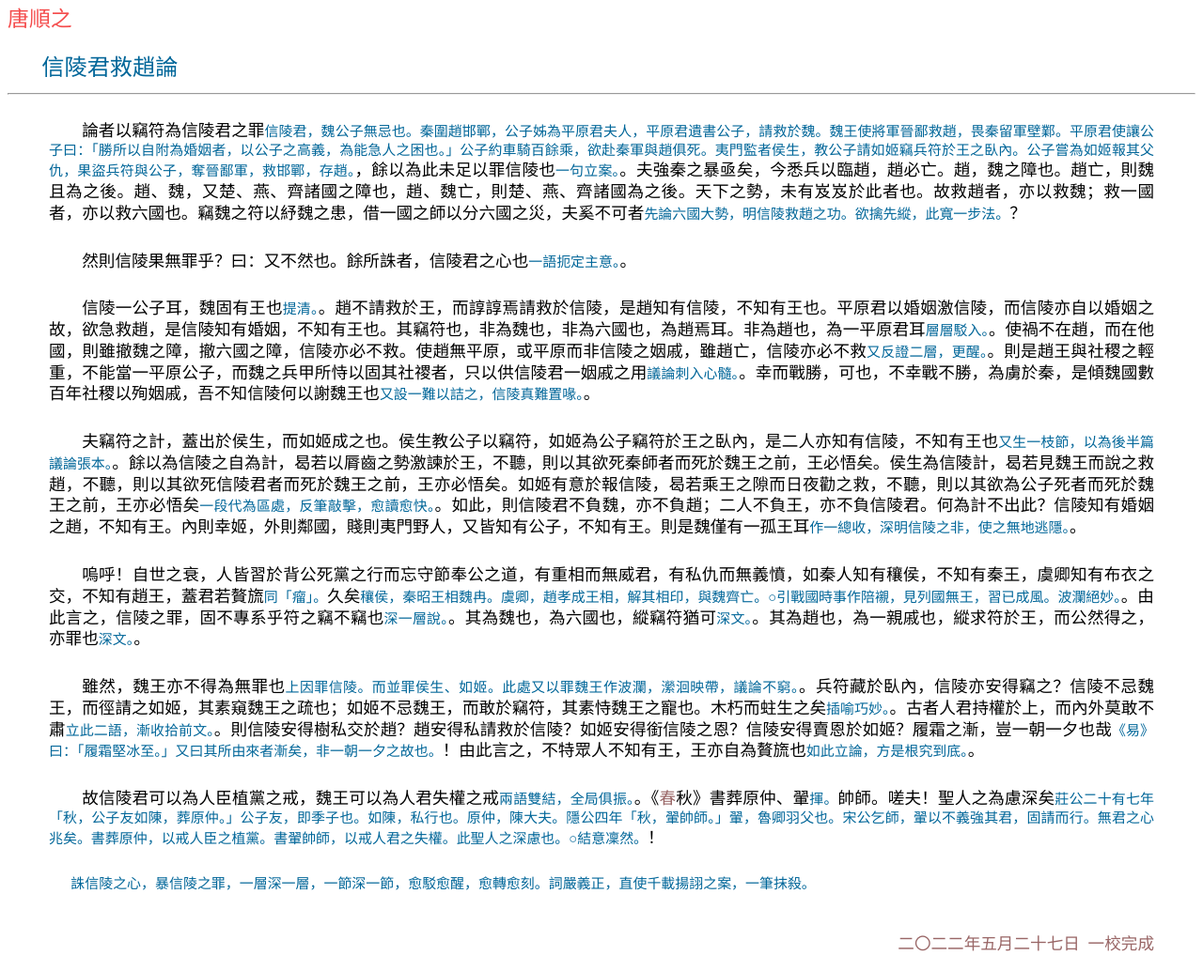
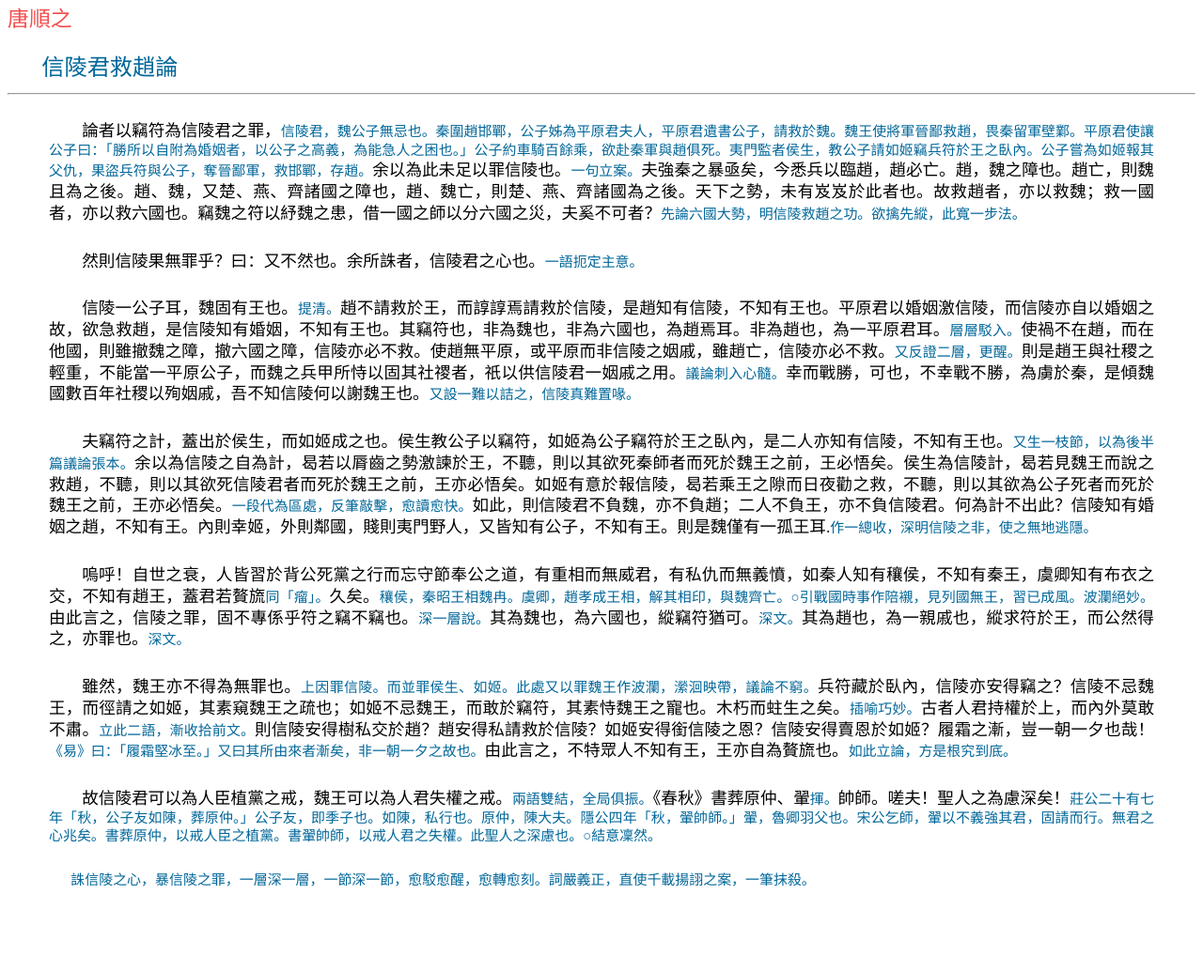
Before and after one commit to Ancient-China-Books/guwenguanzhi, a plain HTML site: page text/part219.html in a window 1280 px wide. Shown: the whole page at 94% size. After the commit the page ends 963 px from the top, so only its background shows below. Drawn offline with Linux system fonts and the light colour scheme; a web font is replaced by a local one.

Commit message:
修復卷十二明文標點錯位以及錯字
Fixes #19

```diff
--- a/text/part219.html
+++ b/text/part219.html
@@ -10,15 +10,14 @@
 <h1 class="juan">唐順之</h1>
 <h2 class="title">信陵君救趙論</h2>
 <hr/>
-<p class="calibre5">論者以竊符為信陵君之罪<span class="zhu">信陵君，魏公子無忌也。秦圍趙邯鄲，公子姊為平原君夫人，平原君遺書公子，請救於魏。魏王使將軍晉鄙救趙，畏秦留軍壁鄴。平原君使讓公子曰：「勝所以自附為婚姻者，以公子之高義，為能急人之困也。」公子約車騎百餘乘，欲赴秦軍與趙俱死。夷門監者侯生，教公子請如姬竊兵符於王之臥內。公子嘗為如姬報其父仇，果盜兵符與公子，奪晉鄙軍，救邯鄲，存趙。</span>，餘以為此未足以罪信陵也<span class="zhu">一句立案。</span>。夫強秦之暴亟矣，今悉兵以臨趙，趙必亡。趙，魏之障也。趙亡，則魏且為之後。趙、魏，又楚、燕、齊諸國之障也，趙、魏亡，則楚、燕、齊諸國為之後。天下之勢，未有岌岌於此者也。故救趙者，亦以救魏；救一國者，亦以救六國也。竊魏之符以紓魏之患，借一國之師以分六國之災，夫奚不可者<span class="zhu">先論六國大勢，明信陵救趙之功。欲擒先縱，此寬一步法。</span>？</p>
-<p class="calibre5">然則信陵果無罪乎？曰：又不然也。餘所誅者，信陵君之心也<span class="zhu">一語扼定主意。</span>。</p>
-<p class="calibre5">信陵一公子耳，魏固有王也<span class="zhu">提清。</span>。趙不請救於王，而諄諄焉請救於信陵，是趙知有信陵，不知有王也。平原君以婚姻激信陵，而信陵亦自以婚姻之故，欲急救趙，是信陵知有婚姻，不知有王也。其竊符也，非為魏也，非為六國也，為趙焉耳。非為趙也，為一平原君耳<span class="zhu">層層駁入。</span>。使禍不在趙，而在他國，則雖撤魏之障，撤六國之障，信陵亦必不救。使趙無平原，或平原而非信陵之姻戚，雖趙亡，信陵亦必不救<span class="zhu">又反證二層，更醒。</span>。則是趙王與社稷之輕重，不能當一平原公子，而魏之兵甲所恃以固其社禝者，只以供信陵君一姻戚之用<span class="zhu">議論刺入心髓。</span>。幸而戰勝，可也，不幸戰不勝，為虜於秦，是傾魏國數百年社稷以殉姻戚，吾不知信陵何以謝魏王也<span class="zhu">又設一難以詰之，信陵真難置喙。</span>。</p>
-<p class="calibre5">夫竊符之計，蓋出於侯生，而如姬成之也。侯生教公子以竊符，如姬為公子竊符於王之臥內，是二人亦知有信陵，不知有王也<span class="zhu">又生一枝節，以為後半篇議論張本。</span>。餘以為信陵之自為計，曷若以脣齒之勢激諫於王，不聽，則以其欲死秦師者而死於魏王之前，王必悟矣。侯生為信陵計，曷若見魏王而說之救趙，不聽，則以其欲死信陵君者而死於魏王之前，王亦必悟矣。如姬有意於報信陵，曷若乘王之隙而日夜勸之救，不聽，則以其欲為公子死者而死於魏王之前，王亦必悟矣<span class="zhu">一段代為區處，反筆敲擊，愈讀愈快。</span>。如此，則信陵君不負魏，亦不負趙；二人不負王，亦不負信陵君。何為計不出此？信陵知有婚姻之趙，不知有王。內則幸姬，外則鄰國，賤則夷門野人，又皆知有公子，不知有王。則是魏僅有一孤王耳<span class="zhu">作一總收，深明信陵之非，使之無地逃隱。</span>。</p>
-<p class="calibre5">嗚呼！自世之衰，人皆習於背公死黨之行而忘守節奉公之道，有重相而無威君，有私仇而無義憤，如秦人知有穰侯，不知有秦王，虞卿知有布衣之交，不知有趙王，蓋君若贅旒<span class="zhu">同「瘤」。</span>久矣<span class="zhu">穰侯，秦昭王相魏冉。虞卿，趙孝成王相，解其相印，與魏齊亡。○引戰國時事作陪襯，見列國無王，習已成風。波瀾絕妙。</span>。由此言之，信陵之罪，固不專系乎符之竊不竊也<span class="zhu">深一層說。</span>。其為魏也，為六國也，縱竊符猶可<span class="zhu">深文。</span>。其為趙也，為一親戚也，縱求符於王，而公然得之，亦罪也<span class="zhu">深文。</span>。</p>
-<p class="calibre5">雖然，魏王亦不得為無罪也<span class="zhu">上因罪信陵。而並罪侯生、如姬。此處又以罪魏王作波瀾，瀠洄映帶，議論不窮。</span>。兵符藏於臥內，信陵亦安得竊之？信陵不忌魏王，而徑請之如姬，其素窺魏王之疏也；如姬不忌魏王，而敢於竊符，其素恃魏王之寵也。木朽而蛀生之矣<span class="zhu">插喻巧妙。</span>。古者人君持權於上，而內外莫敢不肅<span class="zhu">立此二語，漸收拾前文。</span>。則信陵安得樹私交於趙？趙安得私請救於信陵？如姬安得銜信陵之恩？信陵安得賣恩於如姬？履霜之漸，豈一朝一夕也哉<span class="zhu">《易》曰：「履霜堅冰至。」又曰其所由來者漸矣，非一朝一夕之故也。</span>！由此言之，不特眾人不知有王，王亦自為贅旒也<span class="zhu">如此立論，方是根究到底。</span>。</p>
-<p class="calibre5">故信陵君可以為人臣植黨之戒，魏王可以為人君失權之戒<span class="zhu">兩語雙結，全局俱振。</span>。《<span class="lcx_zhu">春</span>秋》書葬原仲、翬<span class="zhu">揮。</span>帥師。嗟夫！聖人之為慮深矣<span class="zhu">莊公二十有七年「秋，公子友如陳，葬原仲。」公子友，即季子也。如陳，私行也。原仲，陳大夫。隱公四年「秋，翬帥師。」翬，魯卿羽父也。宋公乞師，翬以不義強其君，固請而行。無君之心兆矣。書葬原仲，以戒人臣之植黨。書翬帥師，以戒人君之失權。此聖人之深慮也。○結意凜然。</span>！</p>
+<p class="calibre5">論者以竊符為信陵君之罪，<span class="zhu">信陵君，魏公子無忌也。秦圍趙邯鄲，公子姊為平原君夫人，平原君遺書公子，請救於魏。魏王使將軍晉鄙救趙，畏秦留軍壁鄴。平原君使讓公子曰：「勝所以自附為婚姻者，以公子之高義，為能急人之困也。」公子約車騎百餘乘，欲赴秦軍與趙俱死。夷門監者侯生，教公子請如姬竊兵符於王之臥內。公子嘗為如姬報其父仇，果盜兵符與公子，奪晉鄙軍，救邯鄲，存趙。</span>余以為此未足以罪信陵也。<span class="zhu">一句立案。</span>夫強秦之暴亟矣，今悉兵以臨趙，趙必亡。趙，魏之障也。趙亡，則魏且為之後。趙、魏，又楚、燕、齊諸國之障也，趙、魏亡，則楚、燕、齊諸國為之後。天下之勢，未有岌岌於此者也。故救趙者，亦以救魏；救一國者，亦以救六國也。竊魏之符以紓魏之患，借一國之師以分六國之災，夫奚不可者？<span class="zhu">先論六國大勢，明信陵救趙之功。欲擒先縱，此寬一步法。</span></p>
+<p class="calibre5">然則信陵果無罪乎？曰：又不然也。余所誅者，信陵君之心也。<span class="zhu">一語扼定主意。</span></p>
+<p class="calibre5">信陵一公子耳，魏固有王也。<span class="zhu">提清。</span>趙不請救於王，而諄諄焉請救於信陵，是趙知有信陵，不知有王也。平原君以婚姻激信陵，而信陵亦自以婚姻之故，欲急救趙，是信陵知有婚姻，不知有王也。其竊符也，非為魏也，非為六國也，為趙焉耳。非為趙也，為一平原君耳。<span class="zhu">層層駁入。</span>使禍不在趙，而在他國，則雖撤魏之障，撤六國之障，信陵亦必不救。使趙無平原，或平原而非信陵之姻戚，雖趙亡，信陵亦必不救。<span class="zhu">又反證二層，更醒。</span>則是趙王與社稷之輕重，不能當一平原公子，而魏之兵甲所恃以固其社禝者，祇以供信陵君一姻戚之用。<span class="zhu">議論刺入心髓。</span>幸而戰勝，可也，不幸戰不勝，為虜於秦，是傾魏國數百年社稷以殉姻戚，吾不知信陵何以謝魏王也。<span class="zhu">又設一難以詰之，信陵真難置喙。</span></p>
+<p class="calibre5">夫竊符之計，蓋出於侯生，而如姬成之也。侯生教公子以竊符，如姬為公子竊符於王之臥內，是二人亦知有信陵，不知有王也。<span class="zhu">又生一枝節，以為後半篇議論張本。</span>余以為信陵之自為計，曷若以脣齒之勢激諫於王，不聽，則以其欲死秦師者而死於魏王之前，王必悟矣。侯生為信陵計，曷若見魏王而說之救趙，不聽，則以其欲死信陵君者而死於魏王之前，王亦必悟矣。如姬有意於報信陵，曷若乘王之隙而日夜勸之救，不聽，則以其欲為公子死者而死於魏王之前，王亦必悟矣。<span class="zhu">一段代為區處，反筆敲擊，愈讀愈快。</span>如此，則信陵君不負魏，亦不負趙；二人不負王，亦不負信陵君。何為計不出此？信陵知有婚姻之趙，不知有王。內則幸姬，外則鄰國，賤則夷門野人，又皆知有公子，不知有王。則是魏僅有一孤王耳.<span class="zhu">作一總收，深明信陵之非，使之無地逃隱。</span></p>
+<p class="calibre5">嗚呼！自世之衰，人皆習於背公死黨之行而忘守節奉公之道，有重相而無威君，有私仇而無義憤，如秦人知有穰侯，不知有秦王，虞卿知有布衣之交，不知有趙王，蓋君若贅旒<span class="zhu">同「瘤」。</span>久矣。<span class="zhu">穰侯，秦昭王相魏冉。虞卿，趙孝成王相，解其相印，與魏齊亡。○引戰國時事作陪襯，見列國無王，習已成風。波瀾絕妙。</span>由此言之，信陵之罪，固不專係乎符之竊不竊也。<span class="zhu">深一層說。</span>其為魏也，為六國也，縱竊符猶可。<span class="zhu">深文。</span>其為趙也，為一親戚也，縱求符於王，而公然得之，亦罪也。<span class="zhu">深文。</span></p>
+<p class="calibre5">雖然，魏王亦不得為無罪也。<span class="zhu">上因罪信陵。而並罪侯生、如姬。此處又以罪魏王作波瀾，瀠洄映帶，議論不窮。</span>兵符藏於臥內，信陵亦安得竊之？信陵不忌魏王，而徑請之如姬，其素窺魏王之疏也；如姬不忌魏王，而敢於竊符，其素恃魏王之寵也。木朽而蛀生之矣。<span class="zhu">插喻巧妙。</span>古者人君持權於上，而內外莫敢不肅。<span class="zhu">立此二語，漸收拾前文。</span>則信陵安得樹私交於趙？趙安得私請救於信陵？如姬安得銜信陵之恩？信陵安得賣恩於如姬？履霜之漸，豈一朝一夕也哉！<span class="zhu">《易》曰：「履霜堅冰至。」又曰其所由來者漸矣，非一朝一夕之故也。</span>由此言之，不特眾人不知有王，王亦自為贅旒也。<span class="zhu">如此立論，方是根究到底。</span></p>
+<p class="calibre5">故信陵君可以為人臣植黨之戒，魏王可以為人君失權之戒。<span class="zhu">兩語雙結，全局俱振。</span>《春秋》書葬原仲、翬<span class="zhu">揮。</span>帥師。嗟夫！聖人之為慮深矣！<span class="zhu">莊公二十有七年「秋，公子友如陳，葬原仲。」公子友，即季子也。如陳，私行也。原仲，陳大夫。隱公四年「秋，翬帥師。」翬，魯卿羽父也。宋公乞師，翬以不義強其君，固請而行。無君之心兆矣。書葬原仲，以戒人臣之植黨。書翬帥師，以戒人君之失權。此聖人之深慮也。○結意凜然。</span></p>
 <p class="kindle-cn-para-left">誅信陵之心，暴信陵之罪，一層深一層，一節深一節，愈駁愈醒，愈轉愈刻。詞嚴義正，直使千載揚詡之案，一筆抹殺。</p>
-<p class="lcx_jiao">二〇二二年五月二十七日  一校完成</p>
 </div>
 </body>
 </html>
```
Also changed, not shown: text/part217.html (+4 -5 lines), text/part218.html (+4 -5 lines).
